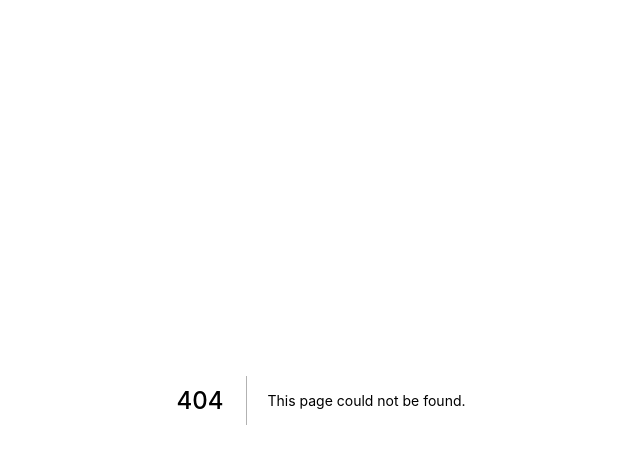
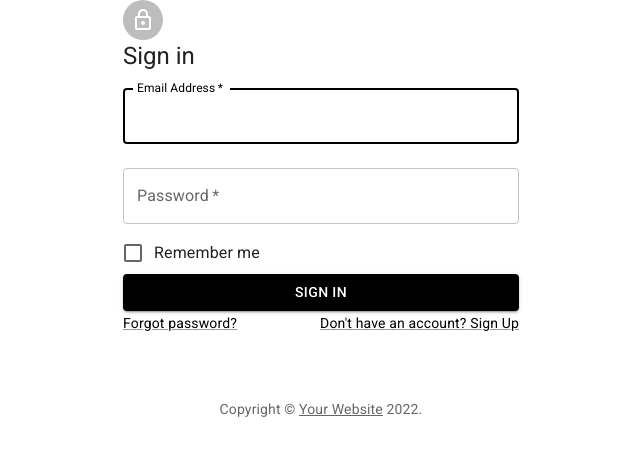
Before and after one commit to williampgdias/anunx, a Next.js app: page /signin in a window 1280 px wide. Before the commit this address had no page. Shown: the top 456 px of the page, without its empty margins (319-959 px from the left). Built offline with nearby package versions, Linux system fonts and the light colour scheme.

Commit message:
Estrutura inicial + material UI

```diff
--- a/package.json
+++ b/package.json
@@ -9,6 +9,10 @@
     "lint": "next lint"
   },
   "dependencies": {
+    "@emotion/react": "^11.9.0",
+    "@emotion/styled": "^11.8.1",
+    "@mui/icons-material": "^5.8.2",
+    "@mui/material": "^5.8.2",
     "next": "12.1.6",
     "react": "18.1.0",
     "react-dom": "18.1.0"
--- a/pages/_app.js
+++ b/pages/_app.js
@@ -1,7 +1,32 @@
-import '../styles/globals.css'
+import React from 'react';
+import PropTypes from 'prop-types';
+import Head from 'next/head';
+import { ThemeProvider } from '@mui/material/styles';
+import CssBaseline from '@mui/material/CssBaseline';
+import theme from '../src/theme';
 
-function MyApp({ Component, pageProps }) {
-  return <Component {...pageProps} />
+export default function MyApp(props) {
+  const { Component, pageProps } = props;
+
+  return (
+    <React.Fragment>
+      <Head>
+        <title>My page</title>
+        <meta
+          name='viewport'
+          content='minimum-scale=1, initial-scale=1, width=device-width'
+        />
+      </Head>
+      <ThemeProvider theme={theme}>
+        {/* CssBaseline kickstart an elegant, consistent, and simple baseline to build upon. */}
+        <CssBaseline />
+        <Component {...pageProps} />
+      </ThemeProvider>
+    </React.Fragment>
+  );
 }
 
-export default MyApp
+MyApp.propTypes = {
+  Component: PropTypes.elementType.isRequired,
+  pageProps: PropTypes.object.isRequired,
+};
--- /dev/null
+++ b/pages/_document.js
@@ -0,0 +1,71 @@
+import React from 'react';
+import Document, { Html, Head, Main, NextScript } from 'next/document';
+import { ServerStyleSheets } from '@mui/material/styles';
+import theme from '../src/theme';
+
+export default class MyDocument extends Document {
+  render() {
+    return (
+      <Html lang='en'>
+        <Head>
+          {/* PWA primary color */}
+          <meta
+            name='theme-color'
+            content={theme.palette.primary.main}
+          />
+          <link
+            rel='stylesheet'
+            href='https://fonts.googleapis.com/css?family=Roboto:300,400,500,700&display=swap'
+          />
+        </Head>
+        <body>
+          <Main />
+          <NextScript />
+        </body>
+      </Html>
+    );
+  }
+}
+
+// `getInitialProps` belongs to `_document` (instead of `_app`),
+// it's compatible with server-side generation (SSG).
+MyDocument.getInitialProps = async (ctx) => {
+  // Resolution order
+  //
+  // On the server:
+  // 1. app.getInitialProps
+  // 2. page.getInitialProps
+  // 3. document.getInitialProps
+  // 4. app.render
+  // 5. page.render
+  // 6. document.render
+  //
+  // On the server with error:
+  // 1. document.getInitialProps
+  // 2. app.render
+  // 3. app.render
+  // 4. page.render
+
+  // Render app and page and get the context of the page with collected side effects.
+  // const sheets = new ServerStyleSheets();
+  const originalRenderPage = ctx.renderPage;
+
+  ctx.renderPage = () =>
+    originalRenderPage({
+      enhanceApp: (App) =>
+        function EnhanceApp(props) {
+          return <App {...props} />;
+        },
+    });
+
+  const initialProps = await Document.getInitialProps(ctx);
+
+  return {
+    ...initialProps,
+    // Styles fragment is rendered after the app and page rendering finish.
+    styles: [
+      ...React.Children.toArray(initialProps.styles),
+      // sheets.getStyleElement(),
+    ],
+  };
+};
--- /dev/null
+++ b/pages/signin.js
@@ -0,0 +1,150 @@
+import React from 'react';
+import {
+  Avatar,
+  Button,
+  CssBaseline,
+  TextField,
+  FormControlLabel,
+  Checkbox,
+  Link,
+  Grid,
+  Box,
+  Typography,
+  Container,
+  styled,
+} from '@mui/material/';
+
+import LockOutlinedIcon from '@mui/icons-material/LockOutlined';
+
+function Copyright() {
+  return (
+    <Typography
+      variant='body2'
+      color='textSecondary'
+      align='center'
+    >
+      {'Copyright © '}
+      <Link
+        color='inherit'
+        href='https://mui.com/'
+      >
+        Your Website
+      </Link>{' '}
+      {new Date().getFullYear()}
+      {'.'}
+    </Typography>
+  );
+}
+
+const useStyles = styled((theme) => ({
+  paper: {
+    marginTop: theme.spacing(8),
+    display: 'flex',
+    flexDirection: 'column',
+    alignItems: 'center',
+  },
+  avatar: {
+    margin: theme.spacing(1),
+    backgroundColor: theme.palette.secondary.main,
+  },
+  form: {
+    width: '100%', // Fix IE 11 issue.
+    marginTop: theme.spacing(1),
+  },
+  submit: {
+    margin: theme.spacing(3, 0, 2),
+  },
+}));
+
+export default function SignIn() {
+  const classes = useStyles();
+
+  return (
+    <Container
+      component='main'
+      maxWidth='xs'
+    >
+      <CssBaseline />
+      <div className={classes.paper}>
+        <Avatar className={classes.avatar}>
+          <LockOutlinedIcon />
+        </Avatar>
+        <Typography
+          component='h1'
+          variant='h5'
+        >
+          Sign in
+        </Typography>
+        <form
+          className={classes.form}
+          noValidate
+        >
+          <TextField
+            variant='outlined'
+            margin='normal'
+            required
+            fullWidth
+            id='email'
+            label='Email Address'
+            name='email'
+            autoComplete='email'
+            autoFocus
+          />
+          <TextField
+            variant='outlined'
+            margin='normal'
+            required
+            fullWidth
+            name='password'
+            label='Password'
+            type='password'
+            id='password'
+            autoComplete='current-password'
+          />
+          <FormControlLabel
+            control={
+              <Checkbox
+                value='remember'
+                color='primary'
+              />
+            }
+            label='Remember me'
+          />
+          <Button
+            type='submit'
+            fullWidth
+            variant='contained'
+            color='primary'
+            className={classes.submit}
+          >
+            Sign In
+          </Button>
+          <Grid container>
+            <Grid
+              item
+              xs
+            >
+              <Link
+                href='#'
+                variant='body2'
+              >
+                Forgot password?
+              </Link>
+            </Grid>
+            <Grid item>
+              <Link
+                href='#'
+                variant='body2'
+              >
+                {"Don't have an account? Sign Up"}
+              </Link>
+            </Grid>
+          </Grid>
+        </form>
+      </div>
+      <Box mt={8}>
+        <Copyright />
+      </Box>
+    </Container>
+  );
+}
--- /dev/null
+++ b/src/theme.js
@@ -0,0 +1,11 @@
+import { createTheme } from '@mui/material/styles';
+
+const theme = createTheme({
+  palette: {
+    primary: {
+      main: '#000',
+    },
+  },
+});
+
+export default theme;
```
Also changed, not shown: pages/index.js (+3 -66 lines), 2 other files (tests, documents, lock files or other folders).
